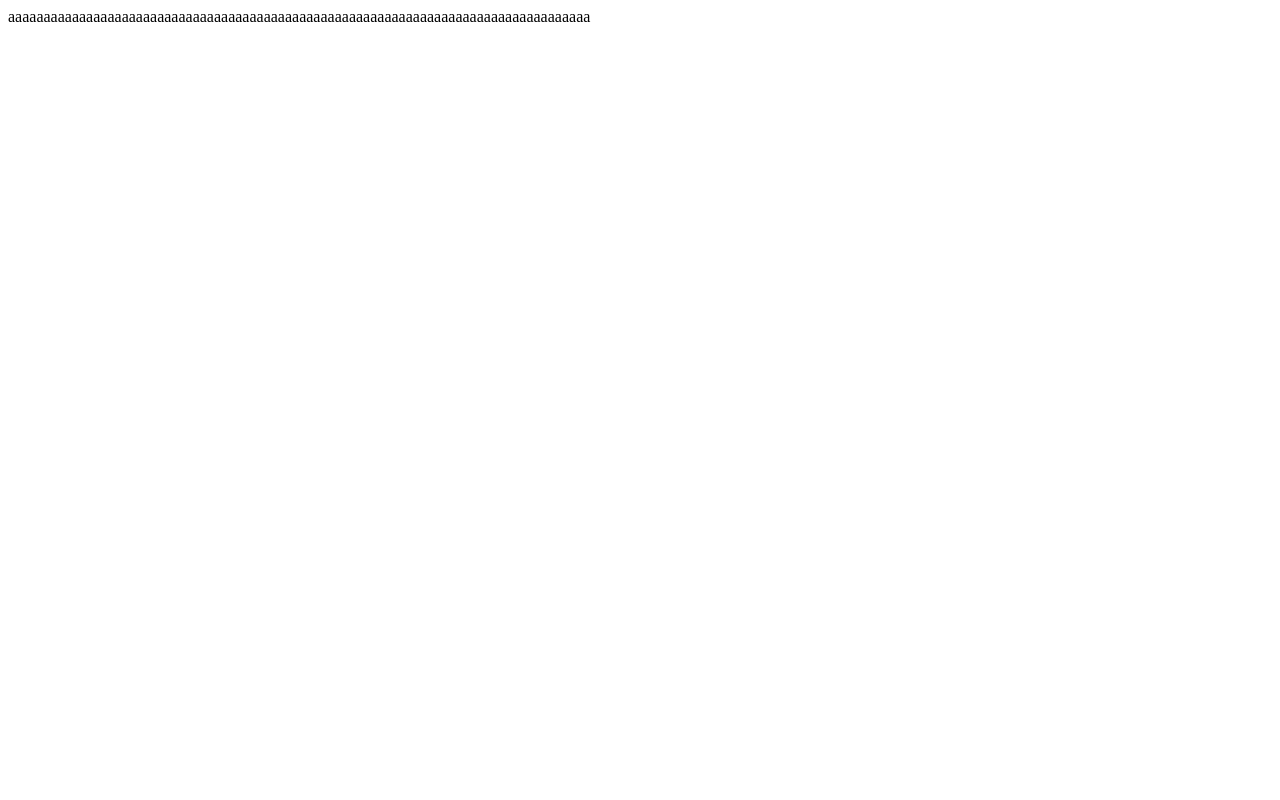
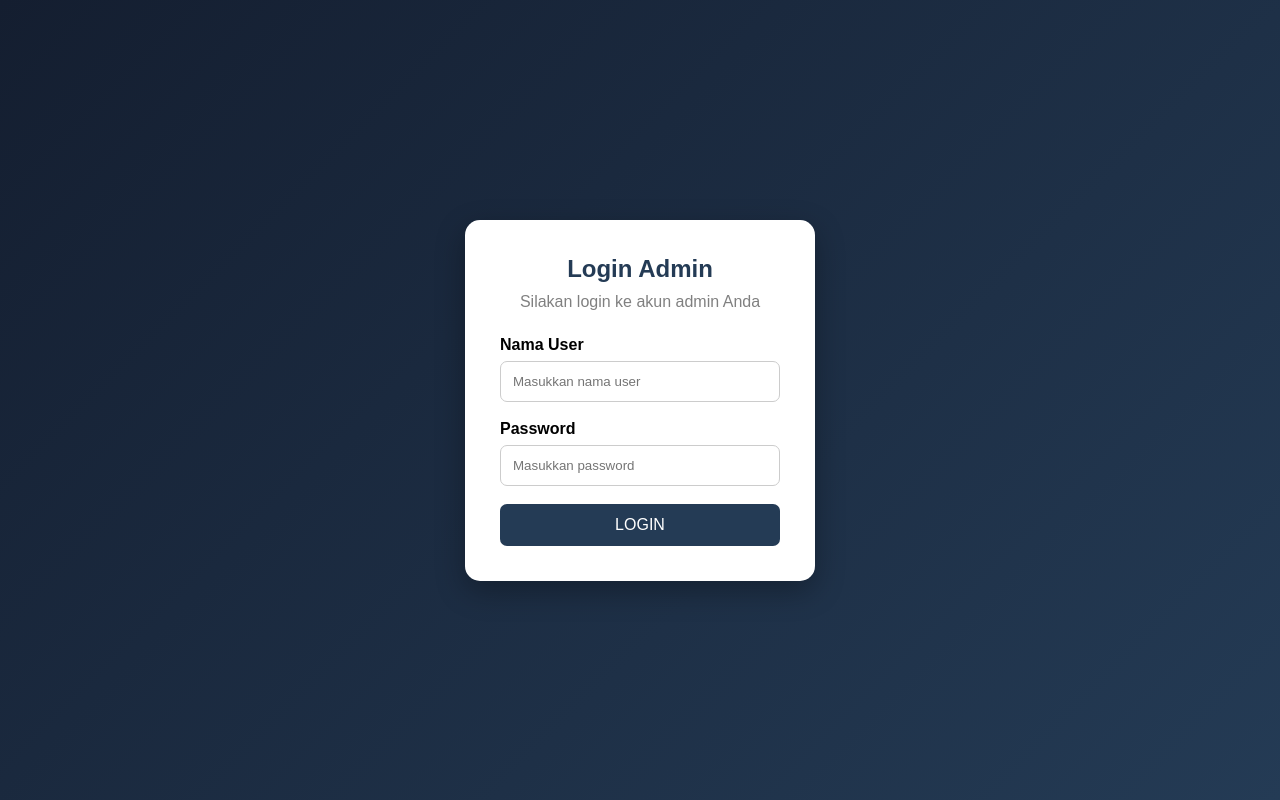
Before and after one commit to jhonlenon2229/kelompok_6_nilai_100, a PHP site: page /backend/login.php in a window 1280 px wide. Before the commit the page is almost empty. Run offline with PHP 8.4, Linux system fonts and the light colour scheme.

Commit message:
Update login.php

```diff
--- a/backend/login.php
+++ b/backend/login.php
@@ -1 +1,139 @@
-aaaaaaaaaaaaaaaaaaaaaaaaaaaaaaaaaaaaaaaaaaaaaaaaaaaaaaaaaaaaaaaaaaaaaaaaaaaaaaaaaa
+
+<?php
+session_start();
+
+$error = "";
+
+if ($_SERVER["REQUEST_METHOD"] == "POST") {
+    $username = $_POST["username"];
+    $password = $_POST["password"];
+
+    if ($username == "lenon" && $password == "123") {
+        $_SESSION["username"] = $username;
+
+        header("Location: dashboard.php");
+        exit;
+    } else {
+        $error = "Nama user atau password salah!";
+    }
+}
+?>
+
+<!DOCTYPE html>
+<html lang="id">
+<head>
+    <meta charset="UTF-8">
+    <meta name="viewport" content="width=device-width, initial-scale=1.0">
+    <title>Login Admin</title>
+
+    <style>
+        * {
+            margin: 0;
+            padding: 0;
+            box-sizing: border-box;
+            font-family: Arial, sans-serif;
+        }
+
+        body {
+            min-height: 100vh;
+            display: flex;
+            justify-content: center;
+            align-items: center;
+            background: linear-gradient(135deg, #141e30, #243b55);
+        }
+
+        .login-container {
+            width: 350px;
+            padding: 35px;
+            background: white;
+            border-radius: 15px;
+            box-shadow: 0 10px 30px rgba(0,0,0,0.3);
+        }
+
+        h2 {
+            text-align: center;
+            margin-bottom: 10px;
+            color: #243b55;
+        }
+
+        .subtitle {
+            text-align: center;
+            color: gray;
+            margin-bottom: 25px;
+        }
+
+        .input-group {
+            margin-bottom: 18px;
+        }
+
+        label {
+            display: block;
+            margin-bottom: 7px;
+            font-weight: bold;
+        }
+
+        input {
+            width: 100%;
+            padding: 12px;
+            border: 1px solid #ccc;
+            border-radius: 7px;
+            outline: none;
+        }
+
+        input:focus {
+            border-color: #243b55;
+        }
+
+        button {
+            width: 100%;
+            padding: 12px;
+            border: none;
+            border-radius: 7px;
+            background: #243b55;
+            color: white;
+            font-size: 16px;
+            cursor: pointer;
+        }
+
+        button:hover {
+            background: #141e30;
+        }
+
+        .error {
+            color: red;
+            text-align: center;
+            margin-bottom: 15px;
+            font-size: 14px;
+        }
+    </style>
+</head>
+
+<body>
+
+    <div class="login-container">
+        <h2>Login Admin</h2>
+        <p class="subtitle">Silakan login ke akun admin Anda</p>
+
+        <?php if ($error != "") { ?>
+            <p class="error"><?php echo $error; ?></p>
+        <?php } ?>
+
+        <form method="POST" action="">
+            <div class="input-group">
+                <label>Nama User</label>
+                <input type="text" name="username"
+                    placeholder="Masukkan nama user" required>
+            </div>
+
+            <div class="input-group">
+                <label>Password</label>
+                <input type="password" name="password"
+                    placeholder="Masukkan password" required>
+            </div>
+
+            <button type="submit">LOGIN</button>
+        </form>
+    </div>
+
+</body>
+</html>
```
